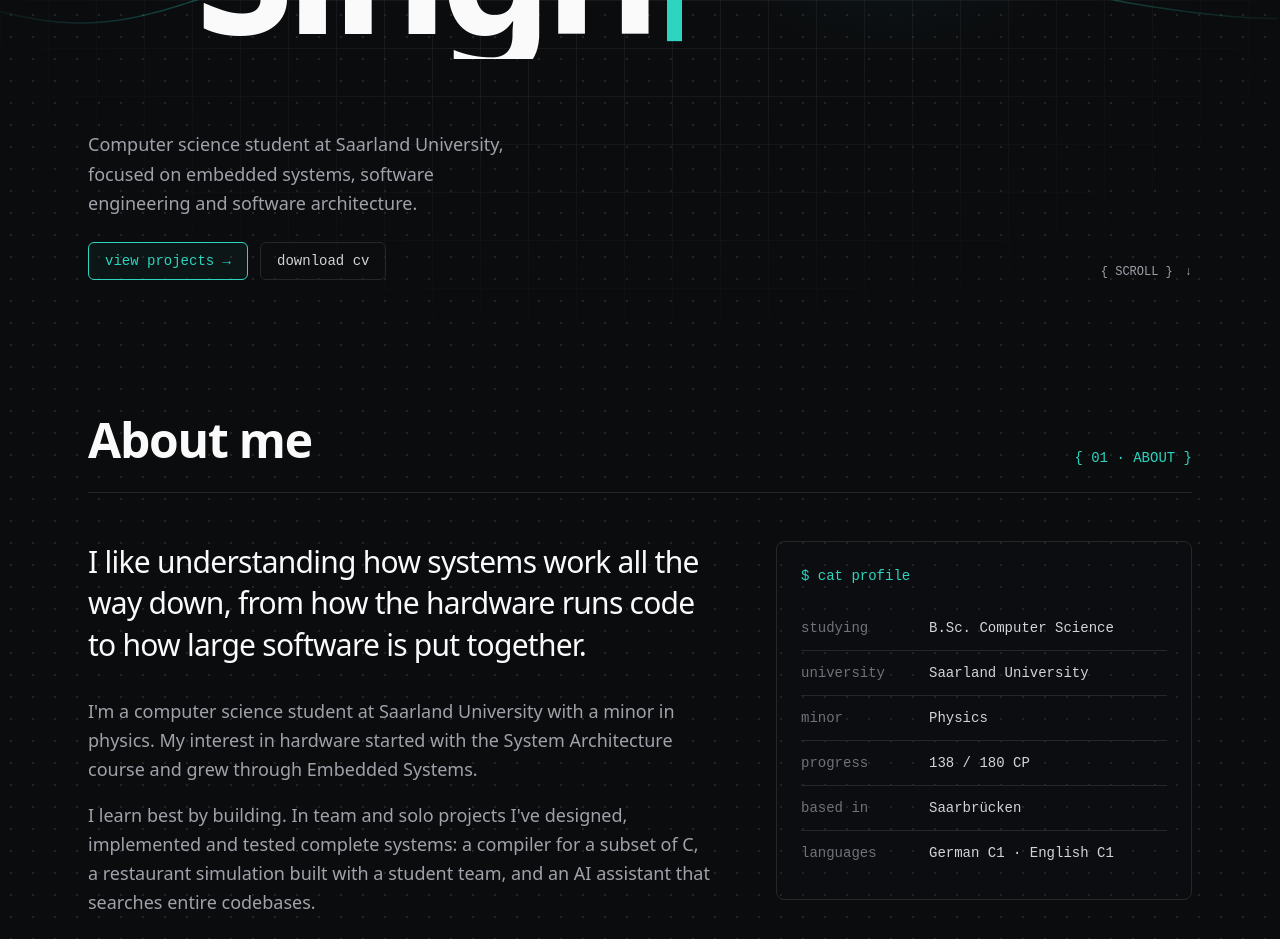
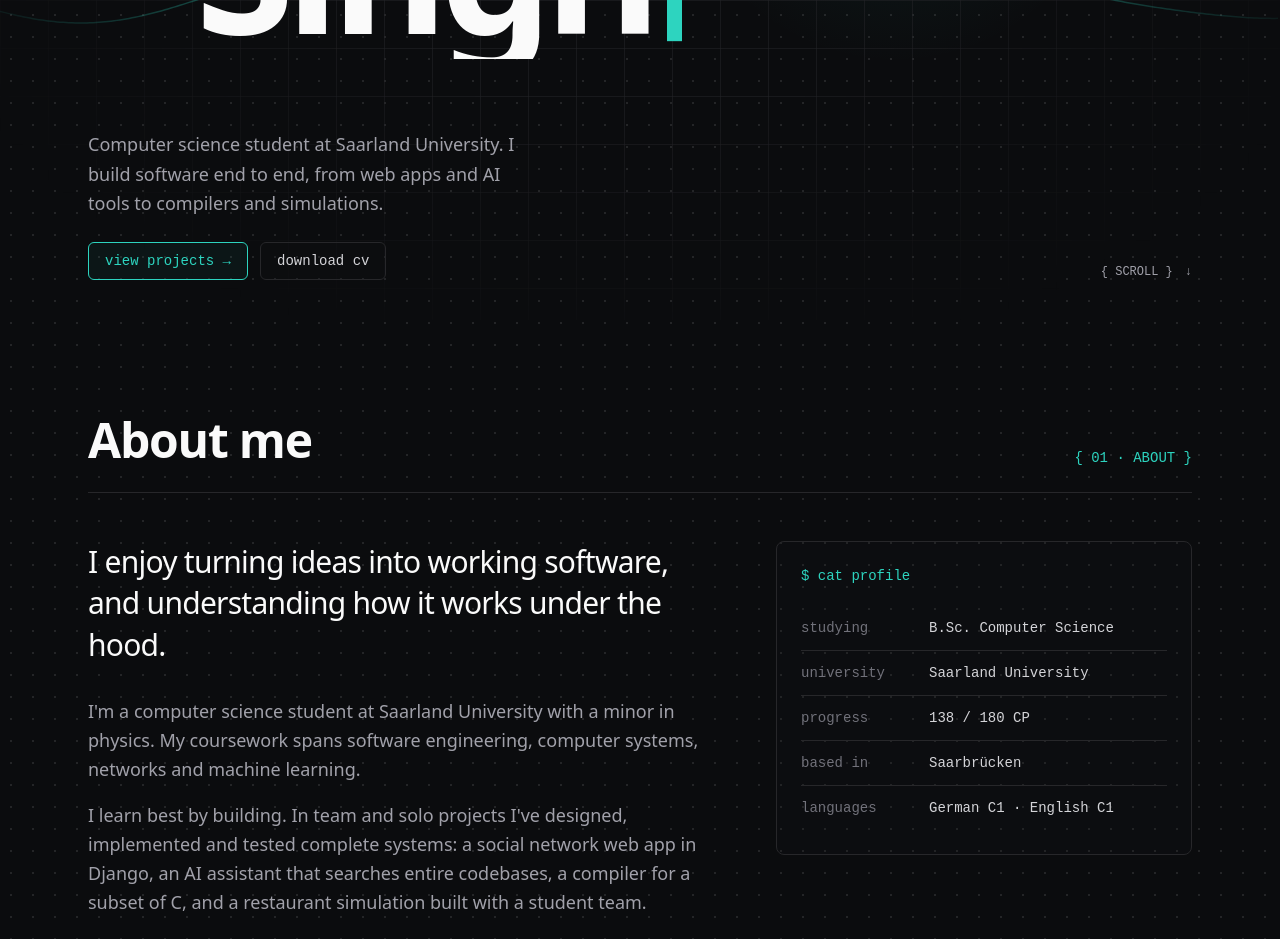
Before and after one commit to yuvrajsingh1015/yuvrajsingh1015.github.io, a React (Vite) app: page / in a window 1280 px wide. Shown: the part 480-1419 px from the top of the page. Built offline with nearby package versions, Linux system fonts and the light colour scheme.

Commit message:
Generalise site text; remove minor from profile card

```diff
--- a/index.html
+++ b/index.html
@@ -4,10 +4,10 @@
     <meta charset="UTF-8" />
     <link rel="icon" type="image/svg+xml" href="/favicon.svg" />
     <meta name="viewport" content="width=device-width, initial-scale=1.0" />
-    <title>Yuvraj Singh · Software Engineering & Embedded Systems</title>
-<meta name="description" content="Computer science student at Saarland University, focused on embedded systems, software engineering and software architecture." />
+    <title>Yuvraj Singh · Software Developer</title>
+<meta name="description" content="Computer science student at Saarland University. I build software end to end, from web apps and AI tools to compilers and simulations." />
 <meta property="og:title" content="Yuvraj Singh" />
-<meta property="og:description" content="Computer science student at Saarland University, focused on embedded systems, software engineering and software architecture." />
+<meta property="og:description" content="Computer science student at Saarland University. I build software end to end, from web apps and AI tools to compilers and simulations." />
 <meta property="og:type" content="website" />
 <meta name="theme-color" content="#0b0c0e" />
     <script>
--- a/src/data.js
+++ b/src/data.js
@@ -1,27 +1,26 @@
 export const profile = {
   name: "Yuvraj Singh",
   tagline:
-    "Computer science student at Saarland University, focused on embedded systems, software engineering and software architecture.",
+    "Computer science student at Saarland University. I build software end to end, from web apps and AI tools to compilers and simulations.",
   email: "yuvrajsingh1015@gmail.com",
   github: "https://github.com/yuvrajsingh1015",
   linkedin: "https://www.linkedin.com/in/yuvraj-singh-613b87358/",
   cv: "/cv.pdf",
-  role: "Software & Embedded Systems",
+  role: "Software Developer",
   location: "Saarbrücken, DE",
   headline: ["Yuvraj", "Singh"],
 };
 
 export const about = {
-  lead: "I like understanding how systems work all the way down, from how the hardware runs code to how large software is put together.",
+  lead: "I enjoy turning ideas into working software, and understanding how it works under the hood.",
   text: [
-    "I'm a computer science student at Saarland University with a minor in physics. My interest in hardware started with the System Architecture course and grew through Embedded Systems.",
-    "I learn best by building. In team and solo projects I've designed, implemented and tested complete systems: a compiler for a subset of C, a restaurant simulation built with a student team, and an AI assistant that searches entire codebases.",
-    "I'm now looking for a working student position in software development or IT.",
+    "I'm a computer science student at Saarland University with a minor in physics. My coursework spans software engineering, computer systems, networks and machine learning.",
+    "I learn best by building. In team and solo projects I've designed, implemented and tested complete systems: a social network web app in Django, an AI assistant that searches entire codebases, a compiler for a subset of C, and a restaurant simulation built with a student team.",
+    "Having worked in Java, Kotlin, C, Python and OCaml, I pick up new languages and tools quickly. I'm now looking for a working student position in software development or IT.",
   ],
   facts: [
     ["studying", "B.Sc. Computer Science"],
     ["university", "Saarland University"],
-    ["minor", "Physics"],
     ["progress", "138 / 180 CP"],
     ["based in", "Saarbrücken"],
     ["languages", "German C1 · English C1"],
```
